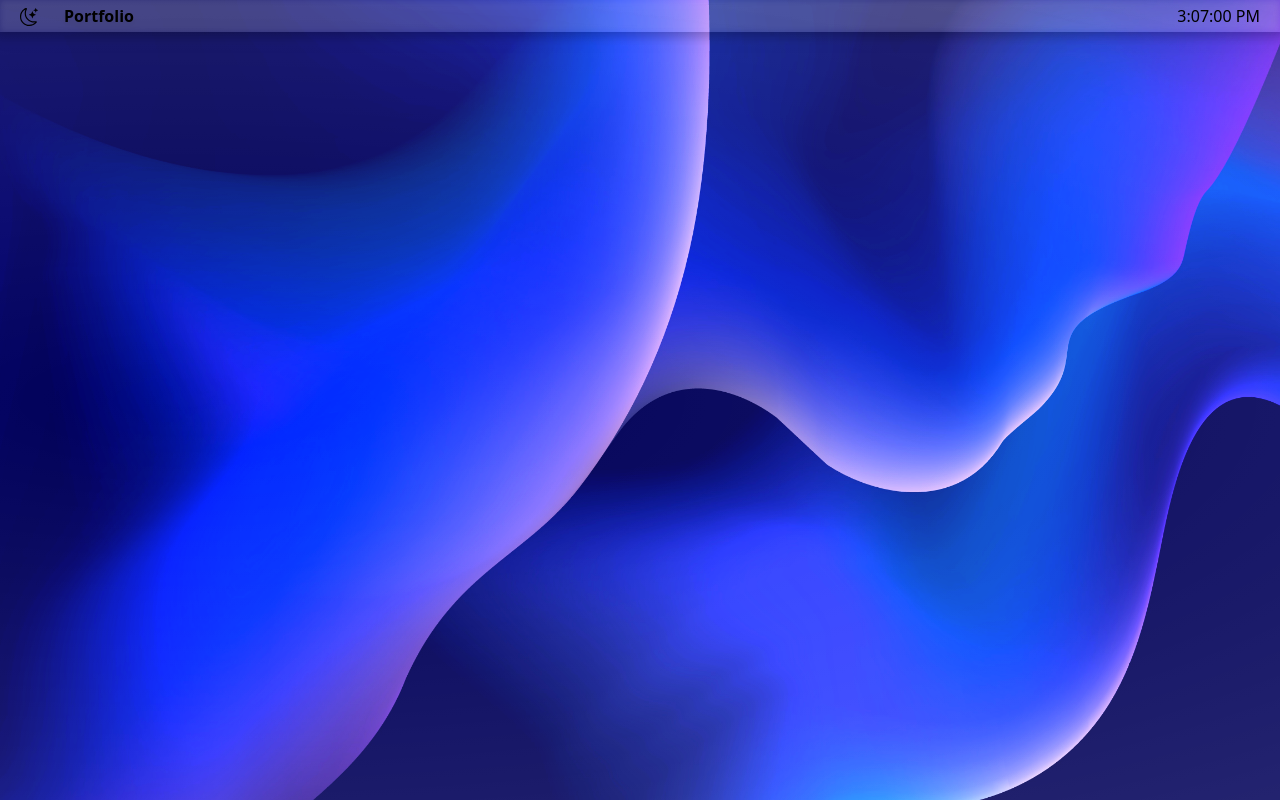
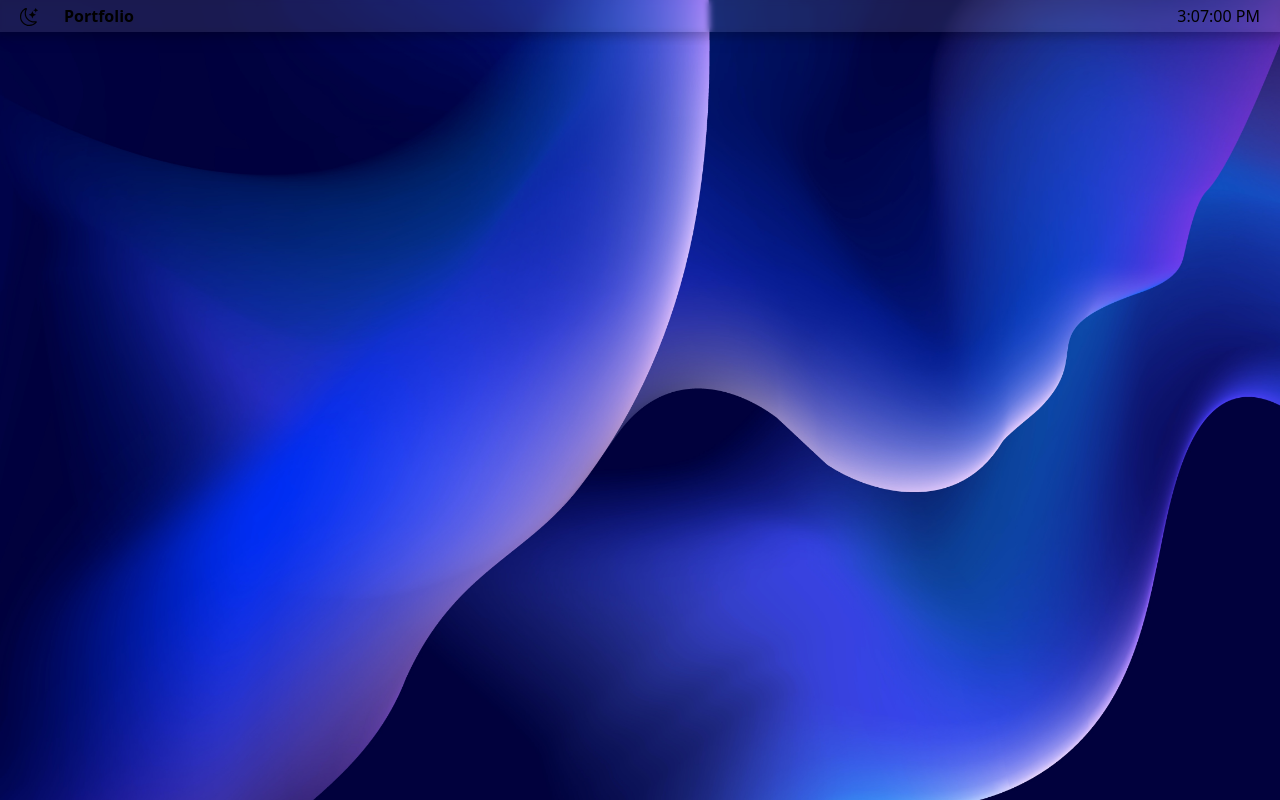
Before and after one commit to nicomaz/my-portfolio, a React (Vite) app: page /home in a window 1280 px wide. Built offline with nearby package versions, Linux system fonts and the light colour scheme.

Commit message:
remove animated wallpaper

```diff
--- a/src/pages/HomePage.tsx
+++ b/src/pages/HomePage.tsx
@@ -13,7 +13,7 @@ export default function HomePage({ fade }: Props) {
   return (
     <div
       className={`
-  ${theme} w-screen h-screen sm:pb-44 ${theme}-aurora-outer `}
+  ${theme} w-screen h-screen sm:pb-44`}
       style={{
         backgroundImage: `url(${wallpaper})`,
         height: "100vh",
@@ -22,7 +22,7 @@ export default function HomePage({ fade }: Props) {
         backgroundRepeat: "no-repeat",
       }}
     >
-      <div className={`w-screen h-screen ${theme}-aurora-inner`}>
+      <div className="w-screen h-screen ">
         <NavBar />
         <Clock />
         <ThemeSwitcher />
--- a/src/pages/StartUpPage.tsx
+++ b/src/pages/StartUpPage.tsx
@@ -20,7 +20,7 @@ export default function StartUpPage({ fade, setFade }: Props) {
   return (
     <div
       className={`
-    ${theme} w-screen h-screen sm:pb-44 ${theme}-aurora-outer `}
+    ${theme} w-screen h-screen sm:pb-44`}
       style={{
         backgroundImage: `url(${wallpaper})`,
         height: "100vh",
@@ -29,7 +29,6 @@ export default function StartUpPage({ fade, setFade }: Props) {
         backgroundRepeat: "no-repeat",
       }}
     >
-      <div className={`w-screen h-screen ${theme}-aurora-inner`}>
       <Clock />
       <ThemeSwitcher />
 
@@ -63,6 +62,5 @@ export default function StartUpPage({ fade, setFade }: Props) {
         </div>
       </div>
     </div>
-    </div>
   );
 }
```
Lines whose indentation alone changed are shown as unchanged.
